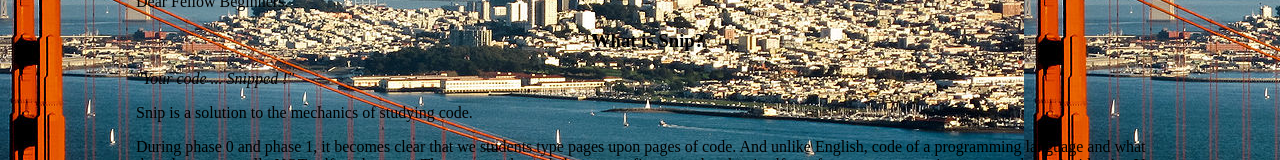
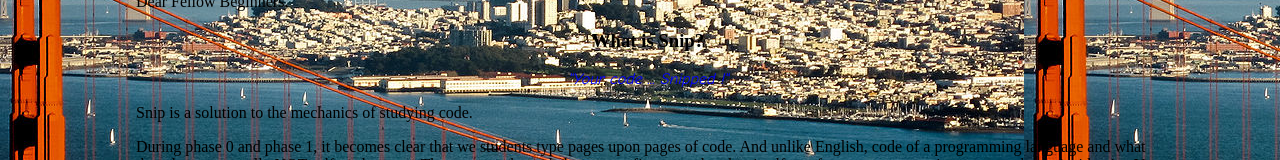
Before and after one commit to QuynhChen/QuynhChen.github.io, a plain HTML site: page blog/team_snip.html in a window 1280 px wide. Shown: the part 171-331 px from the top of the page. Drawn offline with Linux system fonts and the light colour scheme; files whose address does not match are found by name.

Commit message:
update css nip

```diff
--- a/stylesheets/blog-stylesheet.css
+++ b/stylesheets/blog-stylesheet.css
@@ -55,6 +55,12 @@ a:hover {
   padding-top: 5px;
   padding-bottom: 5px;
   background-color: gray;
+}
+
+#snip {
+  font-family: Comic Sans MS;
+  text-align: center;
+  color: blue;
 }
 
 
```
